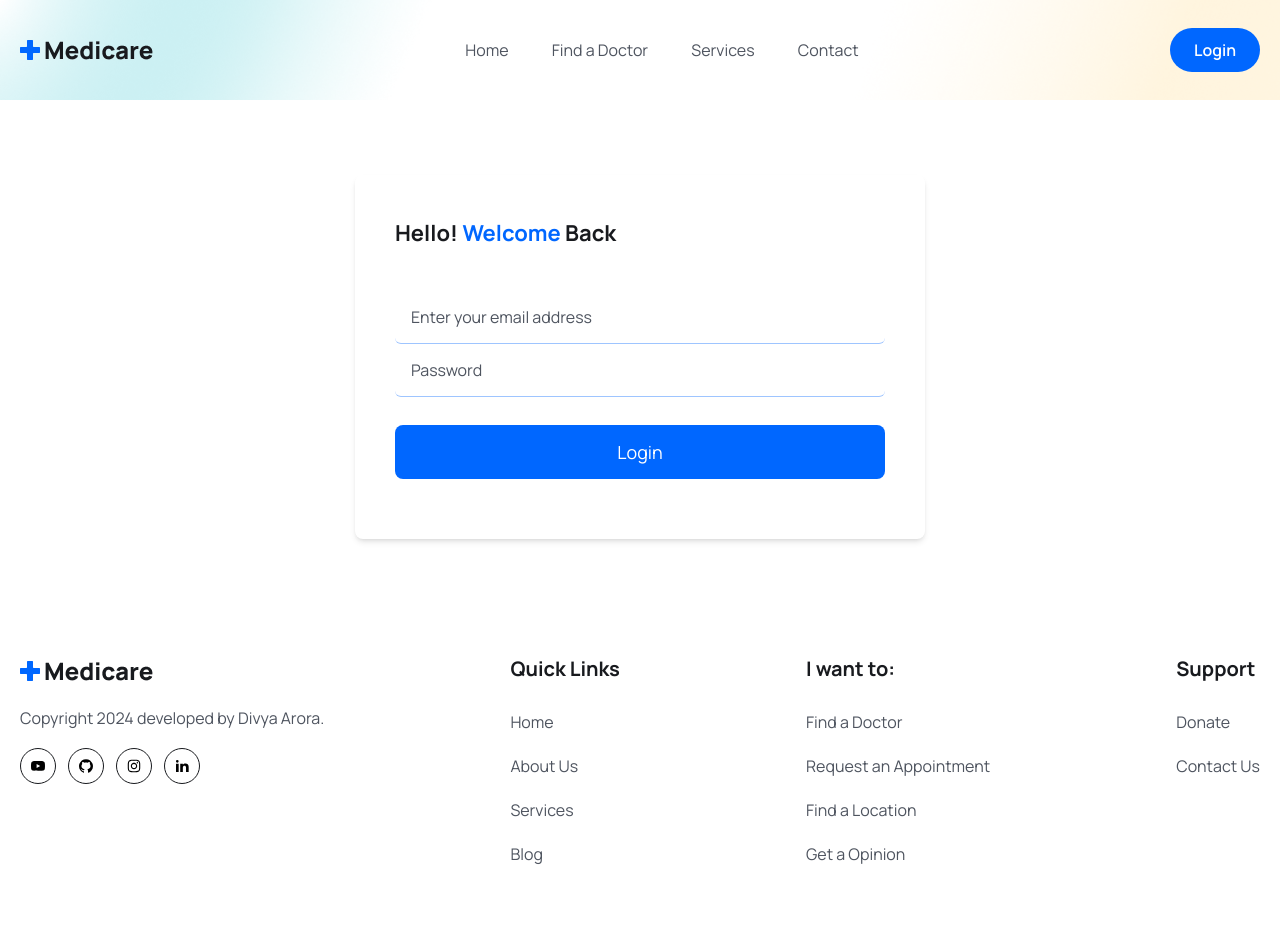
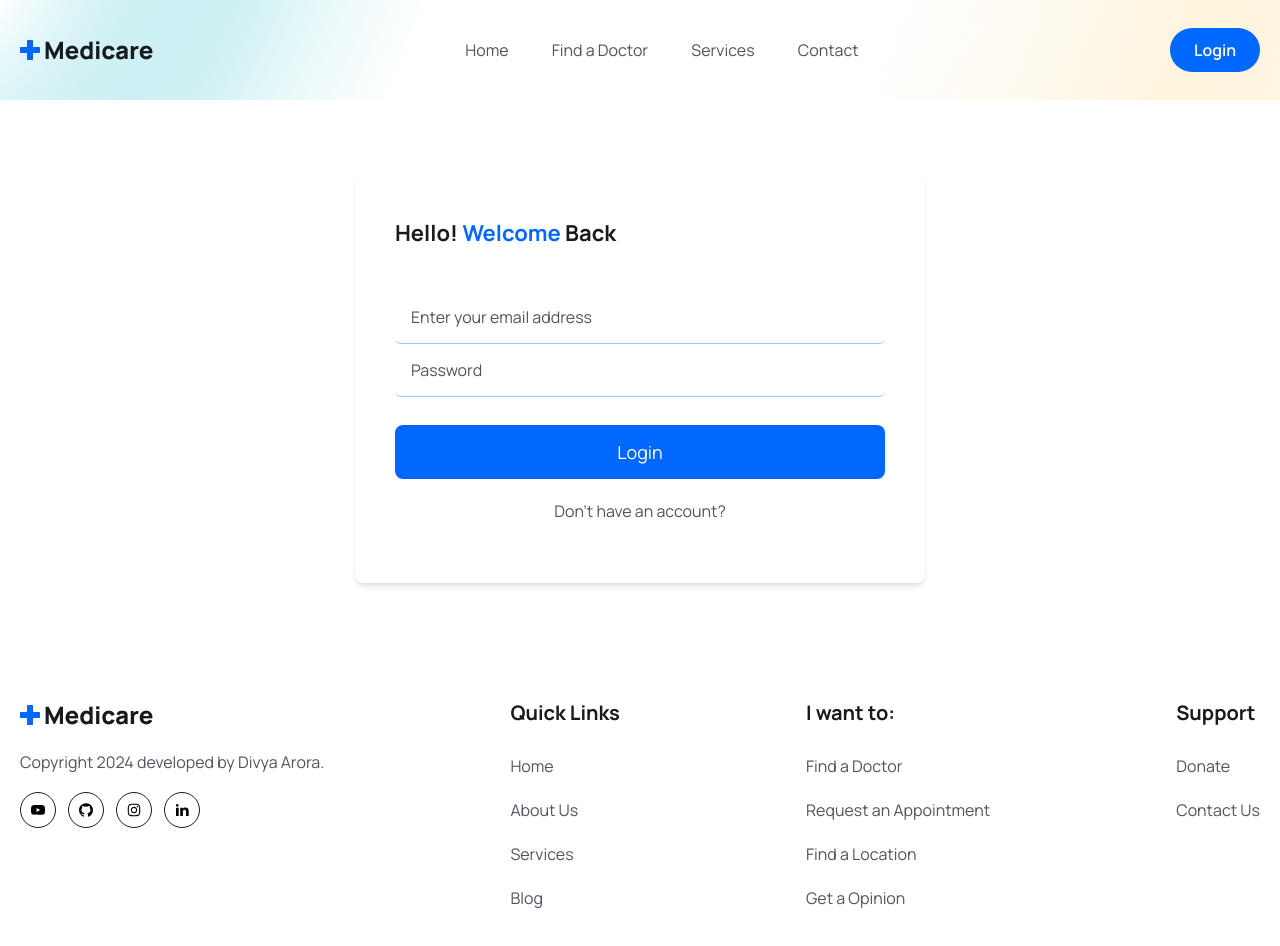
Before and after one commit to aroraadivya/Mern-Stack-Medicare, a React (Vite) app in the folder frontend/: page /login in a window 1280 px wide. Shown: the top 946 px of the page. Built offline with nearby package versions, Linux system fonts and the light colour scheme.

Commit message:
Add prompt for account creation in Login component

```diff
--- a/frontend/src/pages/Login.jsx
+++ b/frontend/src/pages/Login.jsx
@@ -51,7 +51,7 @@ const Login = () => {
                         </div>
 
                         <p className='mt-5 text-textColor text-center'>
-
+                            Don't have an account?
                         </p>
                     </div>
                 </form>
```
